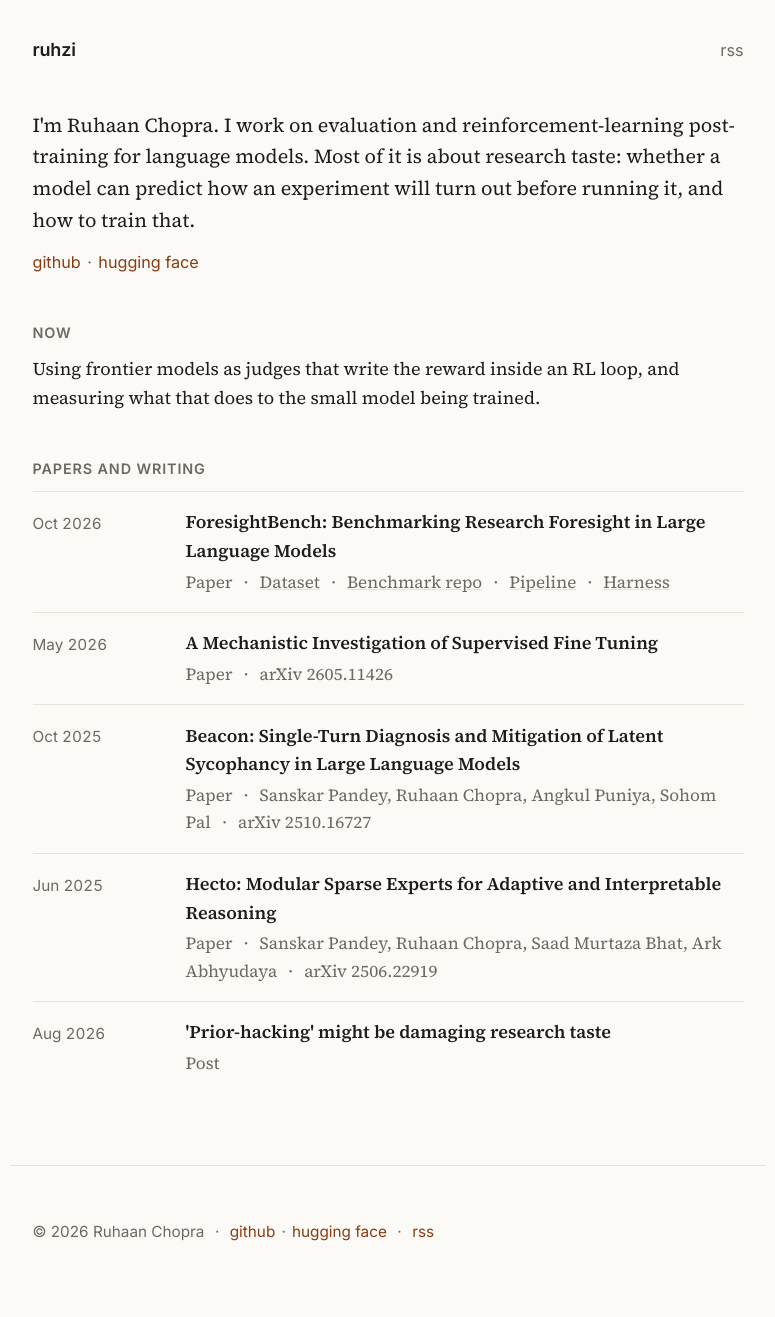
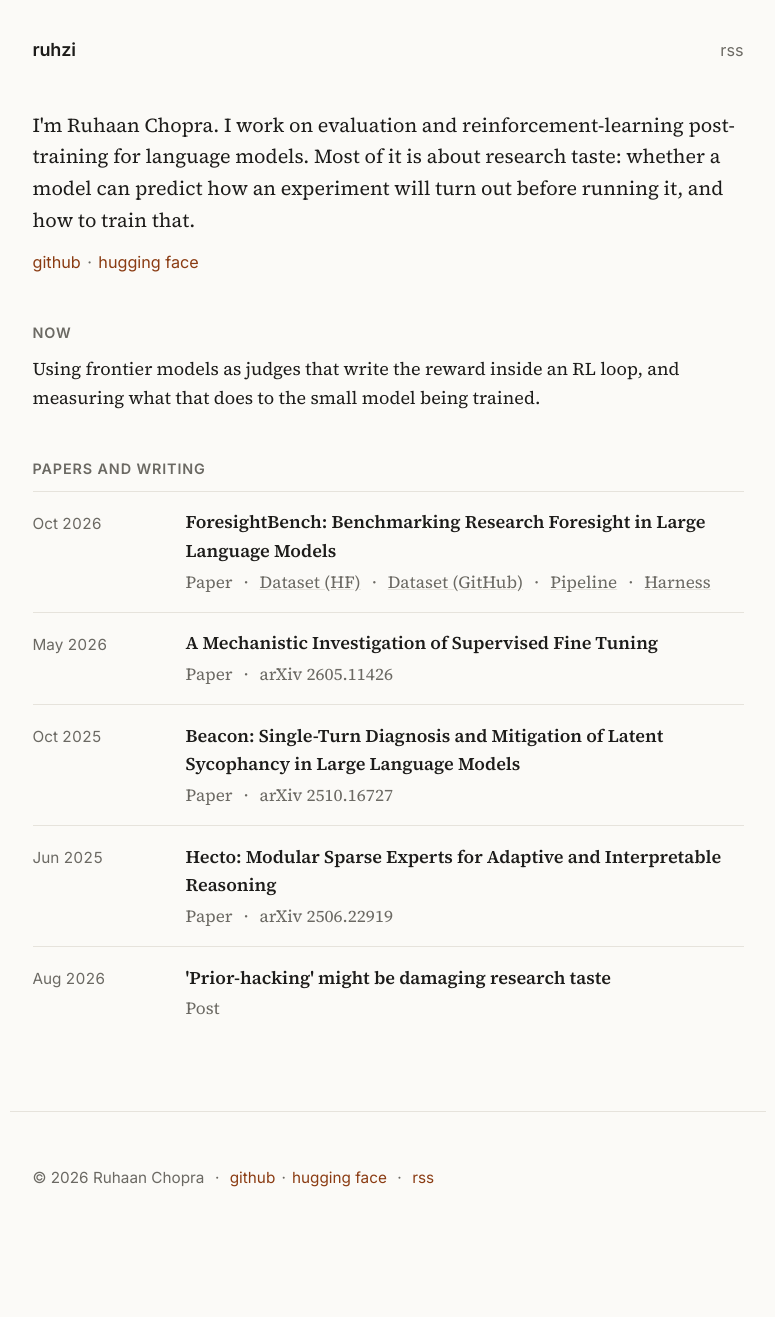
Before and after one commit to ruhzi/ruhzi.github.io, a Jekyll site: the page built from index.md, in a window 1280 px wide. Shown: the whole page, without its empty margins (252-1027 px from the left). Built offline with Jekyll 4.4.1, drawn with Linux system fonts in a browser that asks for light colours; after the commit the page ends 1262 px from its top, so only the background shows below that.

Commit message:
Rename dataset links, drop author lists from the home page
Co-Authored-By: Claude Fable 5.2 <noreply@anthropic.com>

```diff
--- a/index.md
+++ b/index.md
@@ -28,7 +28,7 @@ title: Ruhaan Chopra
     <time datetime="{{ p.date | date_to_xmlschema }}">{{ p.date | date: "%b %Y" }}</time>
     <div>
       <a href="{{ p.url }}">{{ p.title }}</a>
-      <p class="desc">Paper{% if p.authors %} <span class="sep">·</span> {{ p.authors }}{% endif %} <span class="sep">·</span> {{ p.venue }}</p>
+      <p class="desc">Paper <span class="sep">·</span> {{ p.venue }}</p>
     </div>
   </li>
 {% endfor %}
--- a/papers/foresightbench.md
+++ b/papers/foresightbench.md
@@ -7,9 +7,9 @@ date: 2026-10-20
 pdf: /papers/foresightbench.pdf
 permalink: /papers/foresightbench/
 links:
-  - name: Dataset
+  - name: Dataset (HF)
     url: https://huggingface.co/datasets/ruhzi/foresightbench
-  - name: Benchmark repo
+  - name: Dataset (GitHub)
     url: https://github.com/ruhzi/benchmark
   - name: Pipeline
     url: https://github.com/ruhzi/autoresearchrl
```
